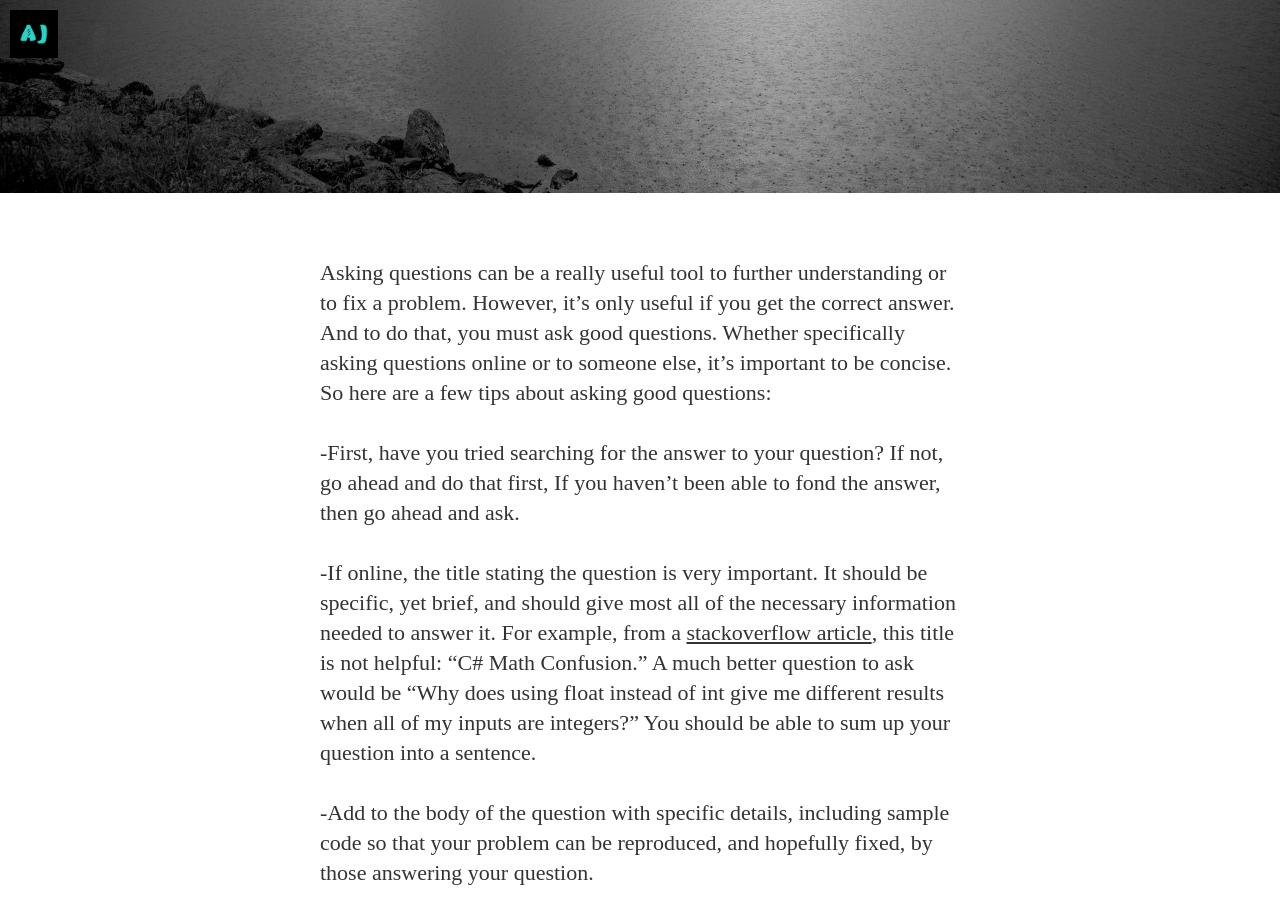
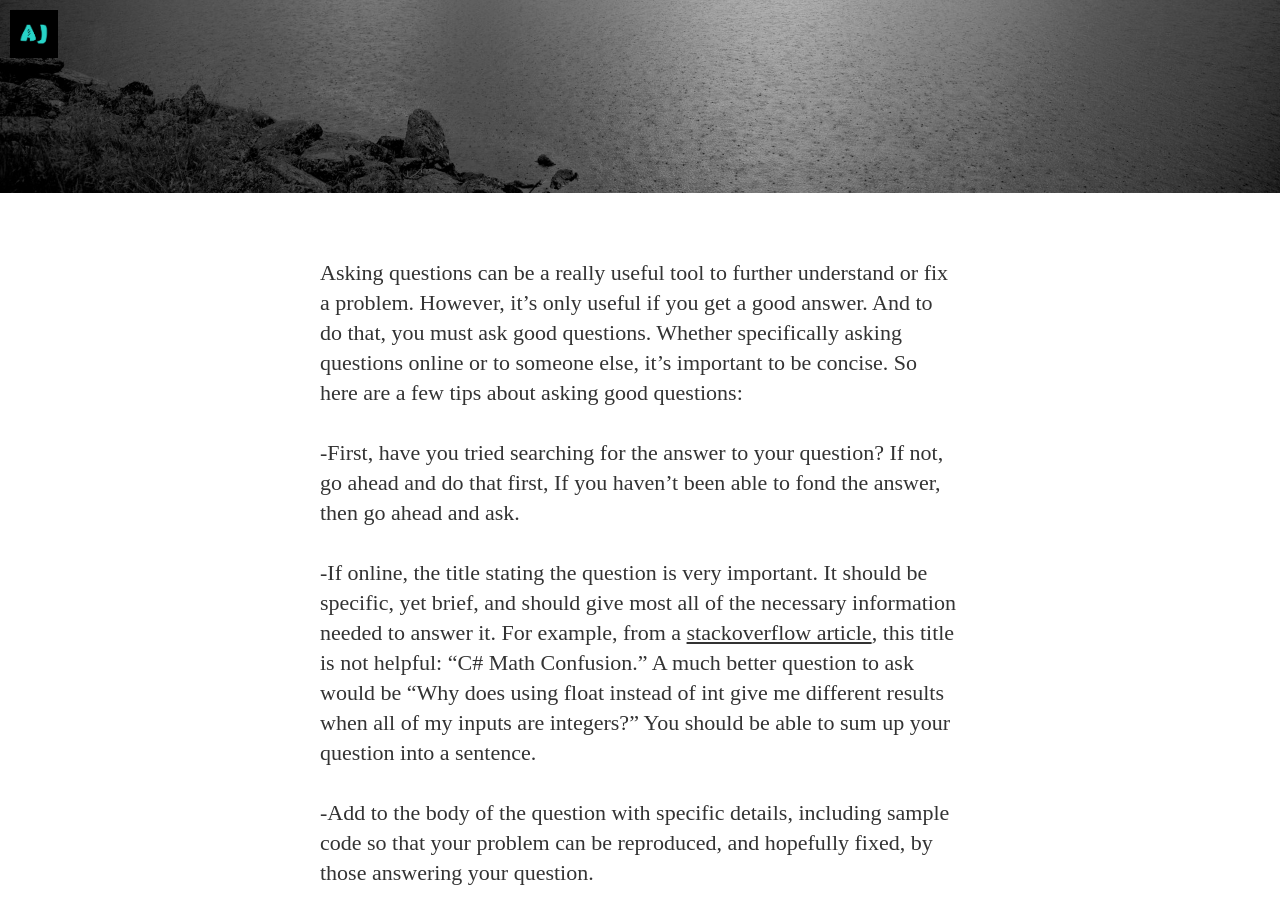
Before and after one commit to aj9045/aj9045.github.io, a Jekyll site: the page built from _posts/2014-10-05-the-qs-and-the-as.md, in a window 1280 px wide and 900 px high, scrolled down 416 px. Built offline with Jekyll 4.4.1, drawn with Linux system fonts in a browser that asks for light colours; nearby versions of some CDN libraries; some web fonts are replaced; Markdown is read by kramdown in place of the engine named in the settings.

Commit message:
fix wording in first sentence

```diff
--- a/_posts/2014-10-05-the-qs-and-the-as.md
+++ b/_posts/2014-10-05-the-qs-and-the-as.md
@@ -5,7 +5,7 @@ date:   2014-10-05
 tags: cultural
 ---
 
-Asking questions can be a really useful tool to further understanding or to fix a problem.  However, it's only useful if you get the correct answer.  And to do that, you must ask good questions.  Whether specifically  asking questions online or to someone else, it's important to be concise.  So here are a few tips about asking good questions:
+Asking questions can be a really useful tool to further understand or fix a problem.  However, it's only useful if you get a good answer.  And to do that, you must ask good questions.  Whether specifically  asking questions online or to someone else, it's important to be concise.  So here are a few tips about asking good questions:
 
 -First, have you tried searching for the answer to your question?  If not, go ahead and do that first,  If you haven't been able to fond the answer, then go ahead and ask.
 
```
Also changed, not shown: 3 other files.
